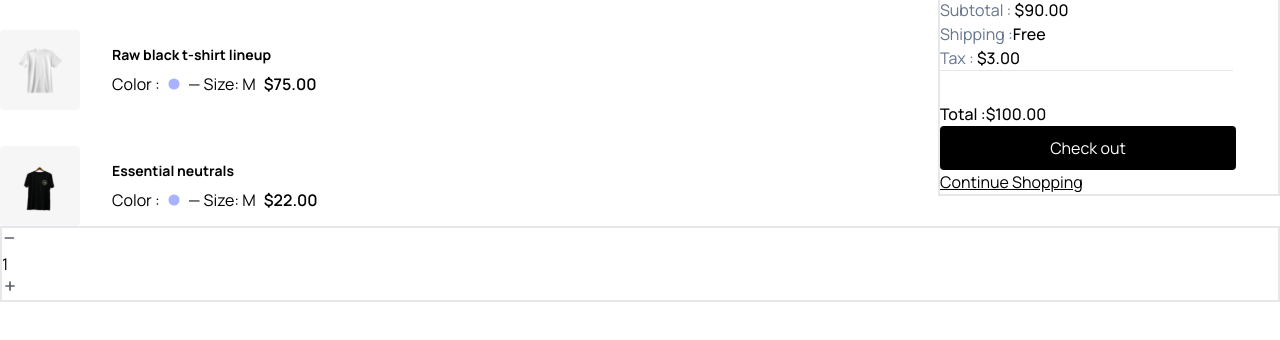
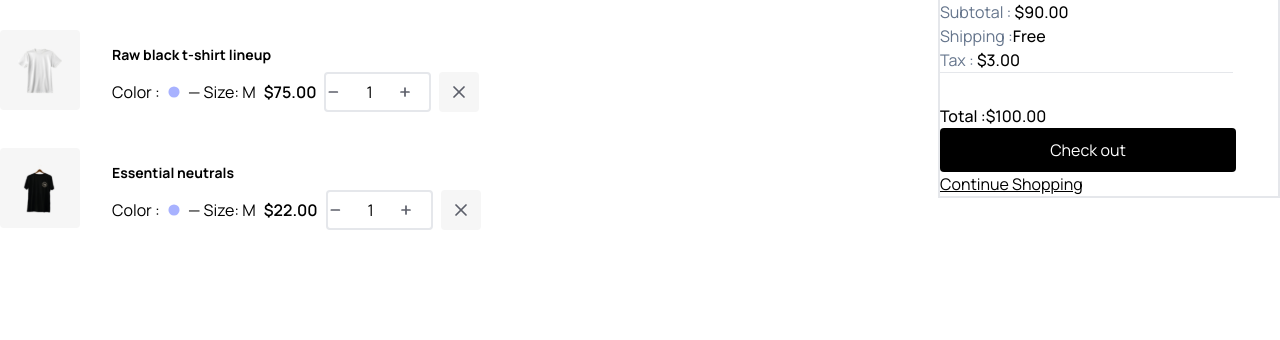
Before and after one commit to Dea-gogilashvili/ecommerce, a React (Create React App) app: page /cart in a window 1280 px wide. Shown: the part 422-762 px from the top of the page. Built offline with nearby package versions, Linux system fonts and the light colour scheme.

Commit message:
styled counter

```diff
--- a/src/components/Counter.tsx
+++ b/src/components/Counter.tsx
@@ -11,7 +11,7 @@ const Counter = () => {
     };
 
     return (
-        <div  className='border-solid border-2 border-inherit'>
+        <div  className='border-solid border-2 border-inherit w-[107px] h-[40px] flex items-center gap-6 rounded'>
             <button onClick={minus} className=''>
                  <img className='' src='/img/minus.svg'/>
             </button>
--- a/src/components/YourCart.tsx
+++ b/src/components/YourCart.tsx
@@ -1,3 +1,5 @@
+import Counter from "./Counter";
+
 const YourCart = () => {
   return (
     <div className=" max-w-[1600px] flex justify-between items-center m-auto mt-[56px]">
@@ -5,7 +7,7 @@ const YourCart = () => {
         <h5 className="font-semibold max-w-[1600px] mb-4">Your cart</h5>
         <hr className=" text-slate-500 h-6 w-[628px] "></hr>
         <div className="space-y-9 mt-6 ">
-          <div className="flex gap-8  ">
+          <div className="flex gap-8">
             <img className="h-[80px] w-[80px]" src="/img/FirstShirt.svg"></img>
             <div className="mt-3">
               <span className="font-bold text-sm">
@@ -17,6 +19,8 @@ const YourCart = () => {
                 <span> — Size: M </span>
 
                 <span className="font-semibold"> $75.00 </span>
+                <Counter/>
+                <img src="/img/remove.svg"></img>
               </div>
             </div>
           </div>
@@ -30,6 +34,8 @@ const YourCart = () => {
                 <span> — Size: M </span>
 
                 <span className="font-semibold"> $22.00 </span>
+                <Counter/>
+                <img src="/img/remove.svg"></img>
               </div>
             </div>
           </div>
--- a/src/pages/Cart.tsx
+++ b/src/pages/Cart.tsx
@@ -11,7 +11,7 @@ const Main = () => {
       <Header />
       <CartGreyLine />
       <YourCart />
-      <Counter />
+
 
 
 
```
